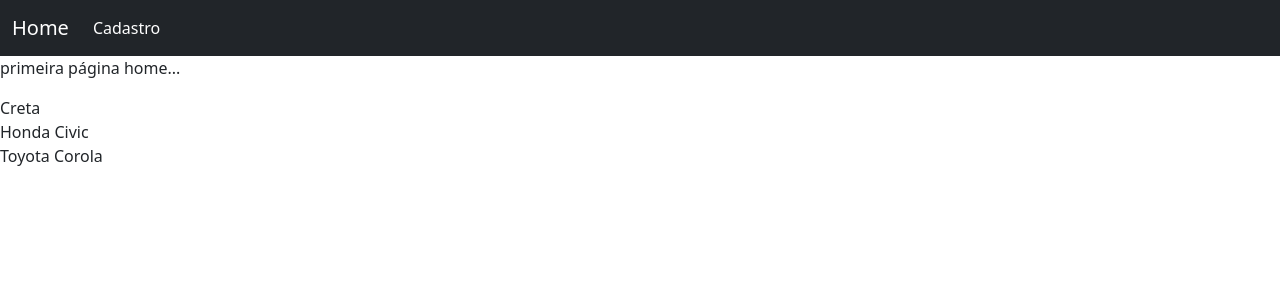
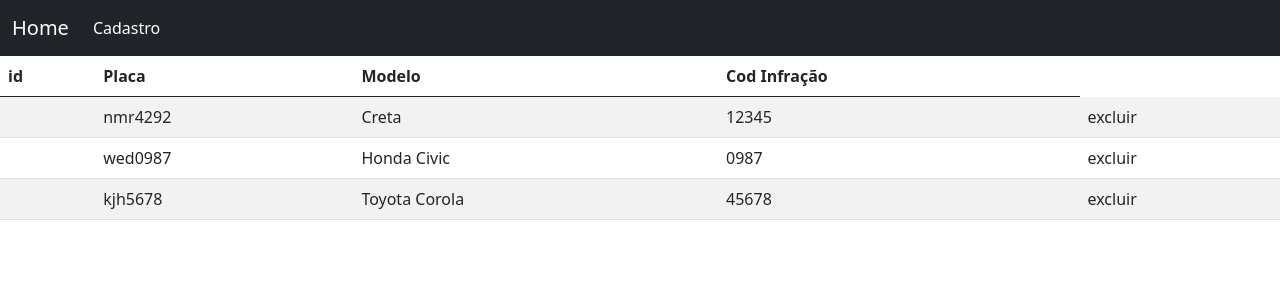
Before and after one commit to RamonFern/bloco, an Angular app: page / in a window 1280 px wide. Shown: the top 300 px of the page. Built offline with nearby package versions, Linux system fonts and the light colour scheme; data requests are answered from the project's data file.

Commit message:
Método GET no service e ngFor no html

```diff
--- a/src/app/cadastro/cadastro.component.ts
+++ b/src/app/cadastro/cadastro.component.ts
@@ -9,7 +9,7 @@ import { Component, OnInit } from '@angular/core';
 export class CadastroComponent implements OnInit {
 
 
-  carro: Veiculo = new Veiculo('nmr4292', 'moto suzuky', '123123')
+  carro: Veiculo = new Veiculo(1,'nmr4292', 'moto suzuky', '123123')
   constructor() { }
 
   ngOnInit(): void {
--- a/src/app/home/home.component.html
+++ b/src/app/home/home.component.html
@@ -1,4 +1,20 @@
-<p>primeira página home...</p>
-<div *ngFor="let v of carro">
-    {{v.modelo}}
-</div>
+<table class="table table-striped">
+    <thead>
+      <tr>
+        <th scope="col">id</th>
+        <th scope="col">Placa</th>
+        <th scope="col">Modelo</th>
+        <th scope="col">Cod Infração</th>
+      </tr>
+    </thead>
+    <tbody>
+      <tr *ngFor="let v of veiculos">
+        <th scope="row" >{{v.id}}</th>
+        <td>{{v.placa}}</td>
+        <td>{{v.modelo}}</td>
+        <td>{{v.codInfracao}}</td>
+        <td>excluir</td>
+      </tr>
+
+    </tbody>
+</table>
--- a/src/app/home/home.component.ts
+++ b/src/app/home/home.component.ts
@@ -1,3 +1,4 @@
+import { Veiculo } from './../models/veiculo';
 import { VeiculoService } from './../service/veiculo.service';
 import { Component, OnInit } from '@angular/core';
 
@@ -9,13 +10,15 @@ import { Component, OnInit } from '@angular/core';
 export class HomeComponent implements OnInit {
 
   carro: any
+  veiculos: Array<Veiculo> = []
   constructor(private veiculoService: VeiculoService) { }
 
   ngOnInit(): void {
 
-    this.veiculoService.listar().subscribe(veiculos => {
-      console.log(veiculos)
-      this.carro = veiculos
+    this.veiculoService.listar().subscribe(veic => {
+      this.veiculos = veic
+      this.carro = veic
+      console.log(this.veiculos)
     })
   }
   }
--- a/src/app/models/veiculo.ts
+++ b/src/app/models/veiculo.ts
@@ -1,6 +1,7 @@
 export class Veiculo{
 
     constructor(
+        public id: number,
         public placa: string,
         public modelo: string,
         public codInfracao: string
--- a/src/app/service/veiculo.service.ts
+++ b/src/app/service/veiculo.service.ts
@@ -1,14 +1,18 @@
 import { HttpClient } from '@angular/common/http';
 import { Injectable } from '@angular/core';
+import { environment } from 'src/environments/environment';
+
+import { Veiculo } from './../models/veiculo';
 
 @Injectable({
   providedIn: 'root'
 })
 export class VeiculoService {
 
+  private readonly API = `${environment.API}veiculos`
   constructor(private http: HttpClient) { }
 
   listar(){
-    return this.http.get('http://localhost:3000/veiculos')
+    return this.http.get<Veiculo[]>(`${this.API}`)
   }
 }
--- a/src/environments/environment.ts
+++ b/src/environments/environment.ts
@@ -3,7 +3,8 @@
 // The list of file replacements can be found in `angular.json`.
 
 export const environment = {
-  production: false
+  production: false,
+  API: 'http://localhost:3000/'
 };
 
 /*
```
